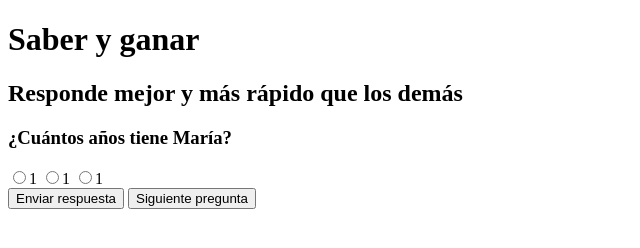
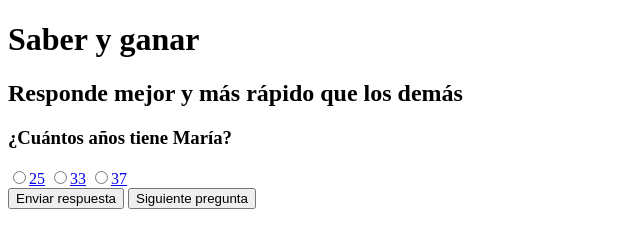
Before and after one commit to mluena/TestingSaberYGanar, a plain HTML site: page index.html in a window 1280 px wide. Both pictures are taken after a click on the button "Siguiente pregunta". Shown: the full height of the page, 0-640 px from the left. Drawn offline with Linux system fonts and the light colour scheme.

Commit message:
printing all the answers in place

```diff
--- a/index.html
+++ b/index.html
@@ -17,9 +17,9 @@
 
         <div class="questions__container">
             <h3 class="question--title"></h3>
-            <input type="radio" value ="1" data-key ="0" class="answer">1</input>
-            <input type="radio" value ="2" data-key ="1" class="answer1">1</input>
-            <input type="radio" value ="3" data-key ="2" class="answer2">1</input>
+            <a href="#"  class="answer0"><input type="radio"/></a>
+            <a href="#"  class="answer1"><input type="radio"/></a>
+            <a href="#"  class="answer2"><input type="radio"/></a>
             <div class="right--answer"></div>
             <button type="button" class="send--answer">Enviar respuesta</button>
             <button type="button" class="next--question">Siguiente pregunta</button>
--- a/main.js
+++ b/main.js
@@ -46,12 +46,9 @@ var questions = [
 var btnNext = document.querySelector('.next--question');
 
 function printQuestion(){
-    let i = 0;
-    document.querySelector('.question--title').innerHTML = questions[i].title;
-    for(let x = 0; x < questions[i].answers.length; x++){
-        document.querySelector('.answer').innerHTML = 55;
-        console.log(document.querySelector('.answer'));
-        console.log(questions[0].answers[0].answer);
+    document.querySelector('.question--title').innerHTML = questions[0].title;
+    for(let x = 0; x < questions[0].answers.length; x++){
+        document.querySelector('.answer'+ (x)).innerHTML += questions[0].answers[x].answer;
     }
     questions = questions.slice(1);
 }
```
